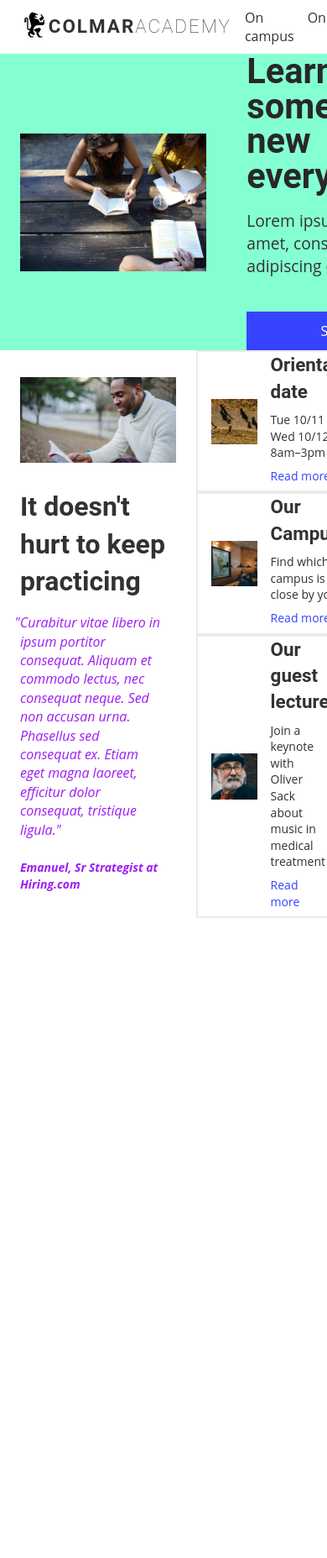
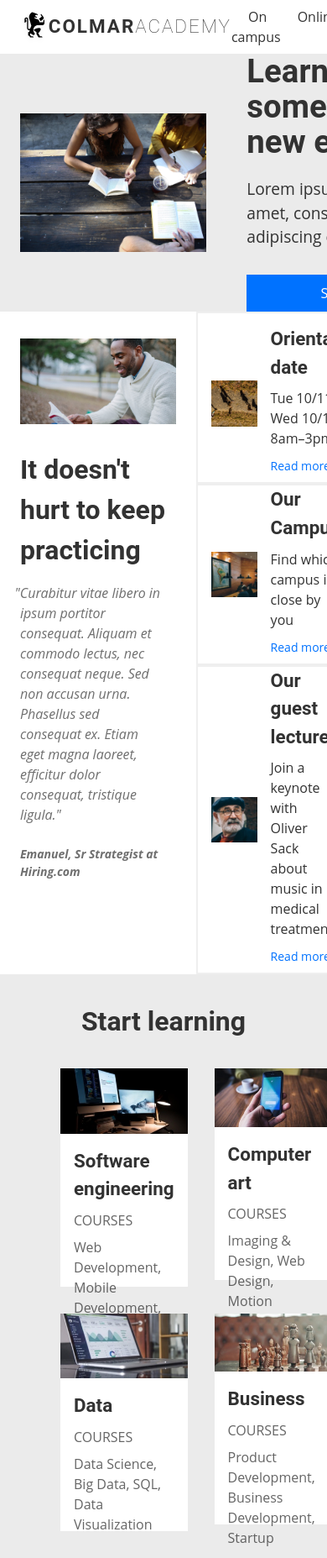
Before and after one commit to sszerlip/Colmar-Academy, a plain HTML site: page index.html in a window 390 px wide. Shown: the top 1855 px of the page at 84% size. Before the commit the page ends 1094 px from the top, so only its background shows below. Drawn offline with Linux system fonts and the light colour scheme.

Commit message:
courses section

```diff
--- a/index.html
+++ b/index.html
@@ -15,10 +15,10 @@
       </div>
       <nav>
         <ul>
-          <li>On campus</li>
-          <li>Online</li>
-          <li>For companies</li>
-          <li>Sign in</li>
+          <li><a href="#">On campus</a></li>
+          <li><a href="#">Online</a></li>
+          <li><a href="#">For companies</a></li>
+          <li><a href="#">Sign in</a></li>
         </ul>
       </nav>
     </header>
@@ -29,7 +29,7 @@
         <h1>Learn something new everyday</h1>
         <p class="b1">Lorem ipsum dolor sit amet, consectetur adipiscing elit.</p>
         <div class="btn">
-          <p>Start here</p>
+          <p><a href="#">Start here</a></p>
         </div>
       </div>
     </div>
@@ -47,7 +47,7 @@
           <div class="content">
             <h3>Orientation date</h3>
             <p>Tue 10/11 &amp; Wed 10/12: 8am–3pm</p>
-            <p class="link">Read more</p>
+            <p><a href="#">Read more</a></p>
           </div>
         </div>
         <div class="segment">
@@ -55,7 +55,7 @@
           <div class="content">
             <h3>Our Campus</h3>
             <p>Find which campus is close by you</p>
-            <p class="link">Read more</p>
+            <p><a href="#">Read more</a></p>
           </div>
         </div>
         <div class="segment">
@@ -63,10 +63,65 @@
           <div class="content">
             <h3>Our guest lecture</h3>
             <p>Join a keynote with Oliver Sack about music in medical treatment</p>
-            <p class="link">Read more</p>
+            <p><a href="#">Read more</a></p>
           </div>
         </div>
       </div>
     </div>
+    <!--Subject Section-->
+    <div class="subjects">
+      <h2>Start learning</h2>
+      <div class="wrapper">
+        <div class="tile">
+          <img src="resources/images/course-software.jpg" alt="image of software engineering">
+          <div class="content">
+            <h3>Software engineering</h3>
+            <p class="courses">COURSES</p>
+            <p>Web Development, Mobile Development, iOT, APIs</p>
+          </div>
+        </div>
+        <div class="tile">
+          <img src="resources/images/course-computer-art.jpg" alt="image of computer art">
+          <div class="content">
+            <h3>Computer art</h3>
+            <p class="courses">COURSES</p>
+            <p>Imaging &amp; Design, Web Design, Motion Graphics &amp; Visual Effects, Computer Animation</p>
+          </div>
+        </div>
+        <div class="tile">
+          <img src="resources/images/course-design.jpg" alt="image of design">
+          <div class="content">
+            <h3>Design</h3>
+            <p class="courses">COURSES</p>
+            <p>User Experience Design, User Research, Visual Design</p>
+          </div>
+        </div>
+        <div class="tile">
+          <img src="resources/images/course-data.jpg" alt="image of data">
+          <div class="content">
+            <h3>Data</h3>
+            <p class="courses">COURSES</p>
+            <p>Data Science, Big Data, SQL, Data Visualization</p>
+          </div>
+        </div>
+        <div class="tile">
+          <img src="resources/images/course-business.jpg" alt="image of business">
+          <div class="content">
+            <h3>Business</h3>
+            <p class="courses">COURSES</p>
+            <p>Product Development, Business Development, Startup</p>
+          </div>
+        </div>
+        <div class="tile">
+          <img src="resources/images/course-marketing.jpg" alt="image of marketing">
+          <div class="content">
+            <h3>Marketing</h3>
+            <p class="courses">COURSES</p>
+            <p>Analytics, Content Marketing, Mobile Marketing</p>
+          </div>
+        </div>
+      </div>
+
+    </div>
   </body>
 </html>
--- a/resources/css/reset.css
+++ b/resources/css/reset.css
@@ -46,3 +46,7 @@ table {
 	border-collapse: collapse;
 	border-spacing: 0;
 }
+
+a {
+	text-decoration: none;
+}
--- a/resources/css/style.css
+++ b/resources/css/style.css
@@ -9,7 +9,7 @@ font-size: 16px;
 }
 
 body {
-line-height: 1.4;
+line-height: 1.5;
 font-family: "Open Sans", "Helvetica", sans-serif;
 color: rgb(50, 50, 50);
 }
@@ -27,7 +27,7 @@ header {
   z-index: 5;
   top: 0;
   position: fixed;
-  width: 100%;
+  min-width: 100%;
   box-sizing: border-box;
 }
 
@@ -41,8 +41,15 @@ nav ul {
   flex-direction: row;
 }
 
-nav ul li {
-  margin-left: 16px;
+nav ul li a{
+  margin-left: 20px;
+  color: rgb(50, 50, 50);
+  transition: transform 1s ease;
+}
+
+nav ul li a:hover {
+  color: rgb(60, 41, 232);
+  transform: translate(0, 10px);
 }
 
 h3 {
@@ -63,7 +70,7 @@ header h3 {
 .banner {
   display: flex;
   align-items: center;
-  background-color: rgba(50, 255, 181, 0.6);
+  background-color: rgb(235, 235, 235);
   margin-top: 64px;
 }
 
@@ -74,19 +81,19 @@ header h3 {
 
 .banner .content {
   margin-left: 24px;
+  margin-right: 150px;
 }
 
 h1 {
-  font-size: 2.6rem;
+  font-size: 2.4rem;
   font-weight: 700;
   font-family: "Roboto";
-  line-height: 1;
+  line-height: 1.1;
+
 }
 
 .content h1 {
   margin-bottom: 20px;
-  color: rgb(40, 40, 40);
-  max-width:370px;
 }
 
 .b1 {
@@ -94,16 +101,23 @@ h1 {
 }
 
 .content .b1 {
-  margin-bottom: 40px;
-  max-width: 300px;
+  margin-bottom: 30px;
 }
 
 .banner .btn {
-  color: white;
-  background-color: rgb(55, 68, 255);
-  padding: 12px 0;
+  background-color: rgb(0, 114, 255);
+  padding: 10px 0;
   text-align: center;
   width: 250px;
+  transition: background-color 250ms ease;
+}
+
+.btn a {
+  color: white;
+}
+
+.banner .btn:hover {
+  background-color: rgb(60, 41, 232);
 }
 
 /*Secondary Information*/
@@ -132,11 +146,10 @@ h2 {
   margin-bottom: 15px;
 }
 
-
 .main .quote {
   text-indent: -.4em;
   width: 90%;
-  color: rgb(157, 29, 245);
+  color: rgba(50, 50, 50, .7);
   font-style: italic;
 }
 
@@ -147,7 +160,7 @@ h2 {
 
 .main .b3 {
   margin-top: 24px;
-  color: rgb(157, 29, 245);
+  color: rgba(50, 50, 50, .7);
   font-style: italic;
 }
 
@@ -156,9 +169,13 @@ h2 {
 }
 
 .segment {
-  border: 2px solid rgba(216, 216, 216, .5);
+  border: 2px solid rgba(216, 216, 216, .4);
   display: flex;
   width: 100%;
+}
+
+.segment:first-child {
+  padding-top: 14px;
 }
 
 .segment img {
@@ -184,9 +201,57 @@ h3 {
 .information .content p {
   margin-top: 8px;
   margin-bottom: 8px;
-  font-size: 0.875rem;
 }
 
-.link {
-  color: rgb(55, 68, 255);
+.information a {
+  font-size: 0.875rem;
+  color: rgb(0, 114, 255);
 }
+
+.information a:hover {
+  color: rgb(60, 41, 232);
+}
+
+/*Subject Section*/
+.subjects h2 {
+  text-align: center;
+  margin-bottom: 32px;
+}
+
+.subjects {
+  padding: 32px 72px;
+  background-color: rgb(235, 235, 235);
+}
+
+.wrapper {
+  margin: 0 auto;
+  display: grid;
+  grid-template-columns: 1fr 1fr 1fr;
+  grid-gap: 32px;
+  max-width: 1600px;
+}
+
+.tile .content {
+  background-color: white;
+  padding: 16px;
+  height: 150px;
+}
+
+.tile img {
+  height: auto;
+  width: 100%;
+}
+
+.tile {
+  display: flex;
+  flex-direction: column;
+}
+
+.content .courses {
+  margin-top: 8px;
+  margin-bottom: 8px;
+}
+
+.subjects .content p {
+  color: rgba(50, 50, 50, 0.75);
+}
```
